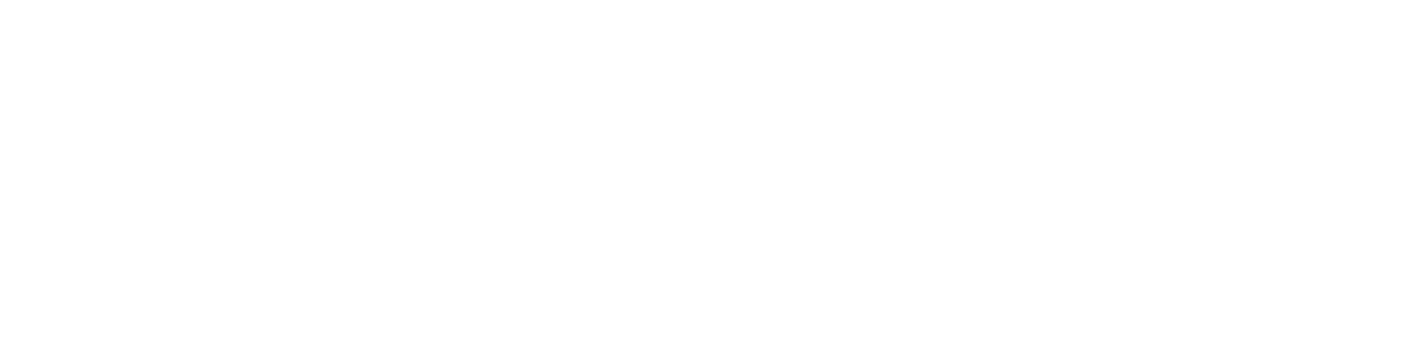
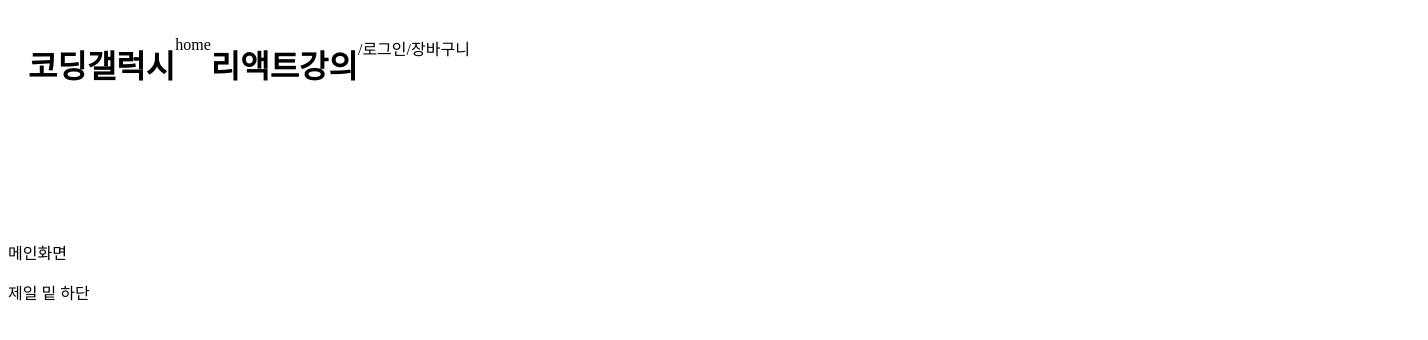
Before and after one commit to HangHae99-Clone-Coding-Galaxy/FE, a React (Create React App) app: page / in a window 1280 px wide. Shown: the top 340 px of the page, 1428 px wide, since content can reach past the window. Built offline with nearby package versions, Linux system fonts and the light colour scheme.

Commit message:
메인화면 구성변경

```diff
--- a/src/App.js
+++ b/src/App.js
@@ -1,14 +1,17 @@
-import React from 'react'
+import React from "react";
+import Footer from "./components/Footer";
 import Router from "./shared/Router";
-import Main from './pages/Main';
+import Main from"../src/pages/Main"
+
 
 const App = () => {
   return (
-    <div>
-      <Main />
+    <>
       <Router />
-    </div>
-  )
-}
+      <Main/>
+      <Footer />
+    </>
+  );
+};
 
-export default App
+export default App;
--- a/src/components/Cart.jsx
+++ b/src/components/Cart.jsx
@@ -3,7 +3,7 @@
 const Cart = () => {
   return (
     <div>
-
+      <p>/장바구니</p>
     </div>
   )
 }
--- a/src/components/Footer.jsx
+++ b/src/components/Footer.jsx
@@ -3,7 +3,7 @@
 const Footer = () => {
   return (
     <div>
-
+      <p>제일 밑 하단</p>
     </div>
   )
 }
--- a/src/components/Header.jsx
+++ b/src/components/Header.jsx
@@ -1,16 +1,27 @@
-import React from 'react'
-import Login from './Login'
-import Cart from "./Cart"
-import AllCourses from '../pages/AllCourses'
+import React from "react";
+import Login from "./Login";
+import Cart from "./Cart";
+import AllCourses from "../pages/AllCourses";
+import styled from "styled-components"
 
 const Header = () => {
   return (
-    <div>
+    <HeaderWrap>
+      <h1>코딩갤럭시</h1>
+      <p>home</p>
+      <AllCourses />
       <Login />
       <Cart />
-      <AllCourses />
-          </div>
-  )
-}
+    </HeaderWrap>
+  );
+};
 
-export default Header
+export default Header;
+
+export const HeaderWrap = styled.div`
+width: 1400px;
+height: 200px;
+display: flex;
+flex-direction: row;
+margin: 20px;
+`
--- a/src/components/Login.jsx
+++ b/src/components/Login.jsx
@@ -3,7 +3,7 @@
 const Login = () => {
   return (
     <div>
-
+      <p>/로그인</p>
     </div>
   )
 }
--- a/src/components/courses/HtmlCss.jsx
+++ b/src/components/courses/HtmlCss.jsx
@@ -1,9 +1,10 @@
 import React from 'react'
+import Review from '../../components/Review'
 
 const HtmlCss = () => {
   return (
     <div>
-
+      <Review/>
     </div>
   )
 }
--- a/src/components/courses/ReactBasic.jsx
+++ b/src/components/courses/ReactBasic.jsx
@@ -3,7 +3,7 @@
 const ReactBasic = () => {
   return (
     <div>
-
+      <h1>리액트강의</h1>
     </div>
   )
 }
--- a/src/pages/Main.jsx
+++ b/src/pages/Main.jsx
@@ -1,13 +1,12 @@
 import React from 'react'
-import Header from '../components/Header'
-import Footer from '../components/Footer'
+
+
 
 
 const Main = () => {
   return (
     <div>
-    < Header/>
-    <Footer />
+        <p>메인화면</p>
     </div>
   )
 }
--- a/src/shared/Router.js
+++ b/src/shared/Router.js
@@ -1,5 +1,4 @@
 import { BrowserRouter, Routes, Route } from "react-router-dom";
-import Main  from "../pages/Main"
 import Login from "../components/Login"
 import Register from "../components/Register"
 import Header from "../components/Header";
```
